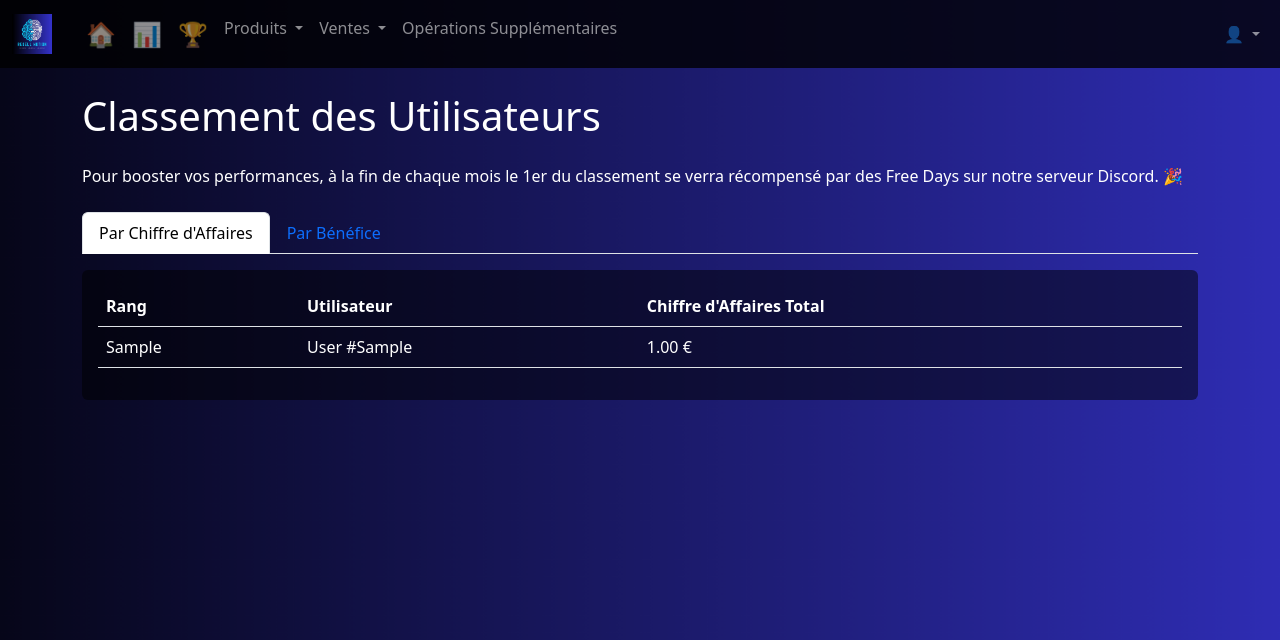
After one commit to Gabskoooo/Resell-Notion-Statistics, a Flask app: page /leaderboard in a window 1280 px wide. The commit adds this page. Shown: the top 640 px of the page. Run offline with Flask 3, Linux system fonts and the light colour scheme; a user stored in the database is signed in; a database or web service that is not in the repository returns one stand-in record (values such as "Sample title"); some libraries are stand-ins or nearby versions.

Commit message:
classement

```diff
--- a/www.resellnotion.stats.com/app.py
+++ b/www.resellnotion.stats.com/app.py
@@ -773,7 +773,15 @@ def add_sale():
                     if product_data_for_sale:
                         purchase_price_at_sale = float(product_data_for_sale['purchase_price'])
 
+                # Calcul du bénéfice par vente (profit) et du chiffre d'affaires (CA) de cette vente
+                # Le profit est déjà calculé
                 profit = sale_price_float - purchase_price_at_sale - shipping_cost_float - fees_float
+
+                # Le CA pour cette vente est simplement le prix de vente
+                # Si tu veux inclure les frais de port dans le CA, tu peux faire:
+                # sale_ca = sale_price_float + shipping_cost_float
+                # Pour l'instant, je considère le CA comme le prix de vente du produit
+                sale_ca = sale_price_float
 
                 cur = conn.cursor()
                 # MODIFICATION ESSENTIELLE ICI : Ajout de RETURNING id pour récupérer l'ID de la nouvelle vente
@@ -782,7 +790,7 @@ def add_sale():
                     (current_user.id, product_id, item_name, quantity_sold, sale_price_float, purchase_price_at_sale,
                      sale_date, notes, platform, shipping_cost_float, fees_float, profit)
                 )
-                new_sale_id = cur.fetchone()[0] # Récupère l'ID de la vente nouvellement insérée
+                new_sale_id = cur.fetchone()[0]  # Récupère l'ID de la vente nouvellement insérée
                 cur.close()
 
                 if product_id:
@@ -813,6 +821,23 @@ def add_sale():
                         flash(
                             'Avertissement: Le produit lié à la vente n\'a pas été trouvé pour la mise à jour du stock.',
                             'warning')
+
+                # --- DÉBUT DE LA LOGIQUE D'INTÉGRATION DU CLASSEMENT ---
+                cur = conn.cursor()
+                cur.execute(
+                    """
+                    INSERT INTO classement_utilisateurs (user_id, total_ca, total_benefice, last_updated)
+                    VALUES (%s, %s, %s, NOW())
+                    ON CONFLICT (user_id) DO UPDATE SET
+                        total_ca = classement_utilisateurs.total_ca + EXCLUDED.total_ca,
+                        total_benefice = classement_utilisateurs.total_benefice + EXCLUDED.total_benefice,
+                        last_updated = NOW();
+                    """,
+                    (current_user.id, sale_ca, profit)
+                    # Utilise current_user.id, le CA de la vente et le profit de la vente
+                )
+                cur.close()
+                # --- FIN DE LA LOGIQUE D'INTÉGRATION DU CLASSEMENT ---
 
                 conn.commit()
                 # MODIFICATION ESSENTIELLE ICI : Redirection vers la nouvelle page de succès
@@ -854,6 +879,44 @@ def add_sale():
                                'fees': display_fees,
                                'notes': form_data['notes']
                            })
+
+@app.route('/leaderboard')
+@login_required # Pour que seuls les utilisateurs connectés puissent voir le classement
+def leaderboard():
+    conn = g.db
+    cur = None
+    leaderboard_data = []
+
+    try:
+        cur = conn.cursor(cursor_factory=psycopg2.extras.RealDictCursor)
+        # Jointure avec la table users pour récupérer le nom d'utilisateur
+        # Assure-toi que ta table utilisateur s'appelle 'users' et qu'elle a une colonne 'username'
+        cur.execute(
+            """
+            SELECT
+                cu.total_ca,
+                cu.total_benefice,
+                u.username, -- Supposons que ta table users a une colonne 'username'
+                ROW_NUMBER() OVER (ORDER BY cu.total_ca DESC) as rank_ca,
+                ROW_NUMBER() OVER (ORDER BY cu.total_benefice DESC) as rank_benefice
+            FROM
+                classement_utilisateurs cu
+            JOIN
+                users u ON cu.user_id = u.id
+            ORDER BY
+                cu.total_ca DESC; -- Tri principal par chiffre d'affaires
+            """
+        )
+        leaderboard_data = cur.fetchall()
+    except Exception as e:
+        flash(f"Erreur lors du chargement du classement : {e}", "danger")
+        print(f"DEBUG: Erreur de chargement leaderboard : {e}")
+    finally:
+        if cur and not cur.closed:
+            cur.close()
+
+    return render_template('leaderboard.html', leaderboard=leaderboard_data)
+
 
 @app.route('/sale_success/<int:sale_id>')
 @login_required
@@ -1325,29 +1388,55 @@ def delete_sale(id):
     cur = None # Initialisation du curseur
 
     try:
-        # Récupérer les détails de la vente pour remettre à jour le stock
+        # 1. Récupérer TOUS les détails de la vente à supprimer (y compris user_id, sale_price, et profit)
+        # C'est crucial de le faire AVANT de la supprimer.
         cur = conn.cursor(cursor_factory=psycopg2.extras.RealDictCursor)
-        cur.execute('SELECT product_id, quantity FROM sales WHERE id = %s AND user_id = %s',
-                            (id, current_user.id))
-        sale = cur.fetchone()
-        cur.close()
-
-        if sale is None:
+        cur.execute(
+            'SELECT user_id, product_id, quantity, sale_price, profit FROM sales WHERE id = %s AND user_id = %s',
+            (id, current_user.id)
+        )
+        sale_details = cur.fetchone()
+        cur.close()
+
+        if sale_details is None:
+            # Si la vente n'existe pas ou n'appartient pas à l'utilisateur actuel, on arrête ici.
             abort(404)
 
+        # Stocker les valeurs nécessaires pour les mises à jour futures
+        sale_user_id = sale_details['user_id']
+        sale_product_id = sale_details['product_id']
+        sale_quantity = sale_details['quantity']
+        sale_price_to_deduct = sale_details['sale_price'] # CA de la vente à déduire
+        profit_to_deduct = sale_details['profit']       # Bénéfice de la vente à déduire
+
         # Remettre la quantité en stock si la vente était liée à un produit
-        if sale['product_id']:
-            cur = conn.cursor() # Nouveau curseur pour l'UPDATE
-            cur.execute('UPDATE products SET quantity = quantity + %s WHERE id = %s', (sale['quantity'], sale['product_id']))
+        if sale_product_id:
+            cur = conn.cursor() # Nouveau curseur pour l'UPDATE product
+            cur.execute('UPDATE products SET quantity = quantity + %s WHERE id = %s', (sale_quantity, sale_product_id))
             cur.close()
 
-        # Supprimer la vente
-        cur = conn.cursor() # Nouveau curseur pour le DELETE
+        # Supprimer la vente de la table 'sales'
+        cur = conn.cursor() # Nouveau curseur pour le DELETE sale
         cur.execute('DELETE FROM sales WHERE id = %s AND user_id = %s', (id, current_user.id))
         cur.close()
 
-        conn.commit()
-        flash('Vente supprimée avec succès !', 'success')
+        # 2. Mettre à jour (décrémenter) les totaux dans la table classement_utilisateurs
+        cur = conn.cursor() # Nouveau curseur pour l'UPDATE classement_utilisateurs
+        cur.execute(
+            """
+            UPDATE classement_utilisateurs
+            SET
+                total_ca = total_ca - %s,
+                total_benefice = total_benefice - %s,
+                last_updated = NOW()
+            WHERE user_id = %s;
+            """,
+            (sale_price_to_deduct, profit_to_deduct, sale_user_id)
+        )
+        cur.close() # Ferme le curseur après l'opération
+
+        conn.commit() # Valide toutes les modifications dans la base de données
+        flash('Vente supprimée avec succès et classement mis à jour !', 'success')
         return redirect(url_for('sales'))
 
     except Exception as e:
@@ -1356,8 +1445,9 @@ def delete_sale(id):
         print(f"Erreur suppression vente: {e}")
         return redirect(url_for('sales'))
     finally:
-        if cur and not cur.closed: # S'assurer que le curseur est fermé
-            cur.close()
+        # Le finally n'a plus besoin de fermer le curseur si chaque curseur est fermé juste après son usage,
+        # comme c'est le cas dans cette révision.
+        pass
 @app.route('/supplementary_operations', methods=('GET',))
 @login_required
 @key_active_required
@@ -1430,7 +1520,7 @@ def add_supplementary_operation():
                            description=description,
                            operation_date=operation_date)
 
-# --- Route d'erreur 404 ---
+
 @app.errorhandler(404)
 def page_not_found(e):
     return render_template('404.html'), 404
--- a/www.resellnotion.stats.com/templates/base.html
+++ b/www.resellnotion.stats.com/templates/base.html
@@ -10,17 +10,29 @@
 <body>
     <nav class="navbar navbar-expand-lg navbar-dark bg-dark">
         <div class="container-fluid">
-           <a class="navbar-brand" href="{{ url_for('dashboard') }}">Resell Notion Stats</a>
+           {# LOGO - TAILLE GROSSIE #}
+           <a class="navbar-brand" href="{{ url_for('dashboard') }}">
+               <img src="{{ url_for('static', filename='logo.png') }}" alt="Logo" style="height: 40px; margin-right: 10px;"> {# Hauteur augmentée #}
+           </a>
             <button class="navbar-toggler" type="button" data-bs-toggle="collapse" data-bs-target="#navbarNav" aria-controls="navbarNav" aria-expanded="false" aria-label="Toggle navigation">
                 <span class="navbar-toggler-icon"></span>
             </button>
             <div class="collapse navbar-collapse" id="navbarNav">
                 <ul class="navbar-nav me-auto mb-2 mb-lg-0">
                     {% if current_user.is_authenticated %}
+                        {# EMOJI MAISON - TAILLE GROSSIE - DÉPLACÉ EN PREMIER #}
                         <li class="nav-item">
-                            {# MODIFICATION ICI : 'Accueil' pointe maintenant vers le tableau de bord #}
-                            <a class="nav-link" href="{{ url_for('dashboard') }}">Accueil</a>
+                            <a class="nav-link" href="{{ url_for('dashboard') }}"><span style="font-size: 1.5em;">🏠</span></a>
                         </li>
+                        {# EMOJI GRAPHIQUE - TAILLE GROSSIE - DÉPLACÉ À CÔTÉ DE LA MAISON #}
+                        <li class="nav-item">
+                            <a class="nav-link" href="{{ url_for('statistics') }}"><span style="font-size: 1.5em;">📊</span></a>
+                        </li>
+                        {# EMOJI PODIUM - TAILLE GROSSIE - DÉPLACÉ À CÔTÉ DES STATS #}
+                        <li class="nav-item">
+                            <a class="nav-link" href="{{ url_for('leaderboard') }}"><span style="font-size: 1.5em;">🏆</span></a>
+                        </li>
+                        {# BOUTONS PRODUITS ET VENTES DÉPLACÉS APRÈS LES EMOJIS #}
                         <li class="nav-item dropdown">
                             <a class="nav-link dropdown-toggle" href="#" id="navbarDropdownProducts" role="button" data-bs-toggle="dropdown" aria-expanded="false">
                                 Produits
@@ -39,10 +51,7 @@
                                 <li><a class="dropdown-item" href="{{ url_for('add_sale') }}">Enregistrer une Vente</a></li>
                             </ul>
                         </li>
-                        <li class="nav-item">
-                            <a class="nav-link" href="{{ url_for('statistics') }}">Statistiques</a> {# <-- Lien vers la route 'statistics' #}
-                        </li>
-                        {# NOUVEL ONGLET AJOUTÉ ICI #}
+                        {# OPÉRATIONS SUPPLÉMENTAIRES (POSITION CONSERVÉE RELATIVEMENT AUX AUTRES) #}
                         <li class="nav-item">
                             <a class="nav-link" href="{{ url_for('supplementary_operations') }}">Opérations Supplémentaires</a>
                         </li>
@@ -52,12 +61,11 @@
                     {% if current_user.is_authenticated %}
                      <li class="nav-item dropdown">
                             <a class="nav-link dropdown-toggle" href="#" id="navbarDropdownUser" role="button" data-bs-toggle="dropdown" aria-expanded="false">
-                                Bienvenue, {{ current_user.username or current_user.email }}
+                                👤 {# EMOJI PROFIL - TAILLE GROSSIE #}
                             </a>
                             <ul class="dropdown-menu" aria-labelledby="navbarDropdownUser">
-                                {# NOUVEAU LIEN : Vers la page de profil #}
-                                <li><a class="dropdown-item" href="{{ url_for('profile') }}">Mon Profil</a></li>
-                                <li><hr class="dropdown-divider"></li> {# Ligne de séparation optionnelle #}
+                                <li><a class="dropdown-item" href="{{ url_for('profile') }}">Mon Profil ({{ current_user.username or current_user.email }})</a></li>
+                                <li><hr class="dropdown-divider"></li>
                                 <li><a class="dropdown-item" href="{{ url_for('logout') }}">Déconnexion</a></li>
                             </ul>
                         </li>
--- /dev/null
+++ b/www.resellnotion.stats.com/templates/leaderboard.html
@@ -0,0 +1,87 @@
+{% extends 'base.html' %}
+
+{% block title %}Classement des Utilisateurs{% endblock %}
+
+{% block content %}
+<h1 class="mb-4 text-white">Classement des Utilisateurs</h1>
+
+{# NOUVEAU MESSAGE COMMERCIAL ET PROFESSIONNEL #}
+<p class="text-white mb-4">Pour booster vos performances, à la fin de chaque mois le 1er du classement se verra récompensé par des Free Days sur notre serveur Discord. 🎉</p>
+
+<ul class="nav nav-tabs mb-3" id="leaderboardTabs" role="tablist">
+    <li class="nav-item" role="presentation">
+        <button class="nav-link active" id="ca-tab" data-bs-toggle="tab" data-bs-target="#ca-ranking" type="button" role="tab" aria-controls="ca-ranking" aria-selected="true">Par Chiffre d'Affaires</button>
+    </li>
+    <li class="nav-item" role="presentation">
+        <button class="nav-link" id="profit-tab" data-bs-toggle="tab" data-bs-target="#profit-ranking" type="button" role="tab" aria-controls="profit-ranking" aria-selected="false">Par Bénéfice</button>
+    </li>
+</ul>
+<div class="tab-content" id="leaderboardTabsContent">
+    {# Contenu de l'onglet "Par Chiffre d'Affaires" #}
+    <div class="tab-pane fade show active" id="ca-ranking" role="tabpanel" aria-labelledby="ca-tab">
+        <div class="card mb-3" style="background-color: rgba(0, 0, 0, 0.5); color: white; border: none;">
+            <div class="card-body">
+                <div class="table-responsive">
+                    <table class="table text-white" style="background-color: transparent;">
+                        <thead>
+                            <tr>
+                                <th class="text-white" style="background-color: transparent;">Rang</th>
+                                <th class="text-white" style="background-color: transparent;">Utilisateur</th>
+                                <th class="text-white" style="background-color: transparent;">Chiffre d'Affaires Total</th>
+                            </tr>
+                        </thead>
+                        <tbody>
+                            {% if leaderboard %}
+                                {% for user in leaderboard %}
+                                    <tr style="background-color: transparent;">
+                                        <td style="background-color: transparent; color: white;">{{ user.rank_ca }}</td>
+                                        <td style="background-color: transparent; color: white;">User #{{ user.rank_ca }}</td>
+                                        <td style="background-color: transparent; color: white;">{{ "{:,.2f} €".format(user.total_ca) }}</td>
+                                    </tr>
+                                {% endfor %}
+                            {% else %}
+                                <tr style="background-color: transparent;">
+                                    <td colspan="3" style="background-color: transparent; color: white;">Aucune donnée de classement disponible pour le moment.</td>
+                                </tr>
+                            {% endif %}
+                        </tbody>
+                    </table>
+                </div>
+            </div>
+        </div>
+    </div>
+    {# Contenu de l'onglet "Par Bénéfice" #}
+    <div class="tab-pane fade" id="profit-ranking" role="tabpanel" aria-labelledby="profit-tab">
+        <div class="card mb-3" style="background-color: rgba(0, 0, 0, 0.5); color: white; border: none;">
+            <div class="card-body">
+                <div class="table-responsive">
+                    <table class="table text-white" style="background-color: transparent;">
+                        <thead>
+                            <tr>
+                                <th class="text-white" style="background-color: transparent;">Rang</th>
+                                <th class="text-white" style="background-color: transparent;">Utilisateur</th>
+                                <th class="text-white" style="background-color: transparent;">Bénéfice Total</th>
+                            </tr>
+                        </thead>
+                        <tbody>
+                            {% if leaderboard %}
+                                {% for user in leaderboard | sort(attribute='rank_benefice') %}
+                                    <tr style="background-color: transparent;">
+                                        <td style="background-color: transparent; color: white;">{{ user.rank_benefice }}</td>
+                                        <td style="background-color: transparent; color: white;">User #{{ user.rank_benefice }}</td>
+                                        <td style="background-color: transparent; color: white;">{{ "{:,.2f} €".format(user.total_benefice) }}</td>
+                                    </tr>
+                                {% endfor %}
+                            {% else %}
+                                <tr style="background-color: transparent;">
+                                    <td colspan="3" style="background-color: transparent; color: white;">Aucune donnée de classement disponible pour le moment.</td>
+                                </tr>
+                            {% endif %}
+                        </tbody>
+                    </table>
+                </div>
+            </div>
+        </div>
+    </div>
+</div>
+{% endblock %}
```
Also changed, not shown: www.resellnotion.stats.com/static/logo.png (added).
